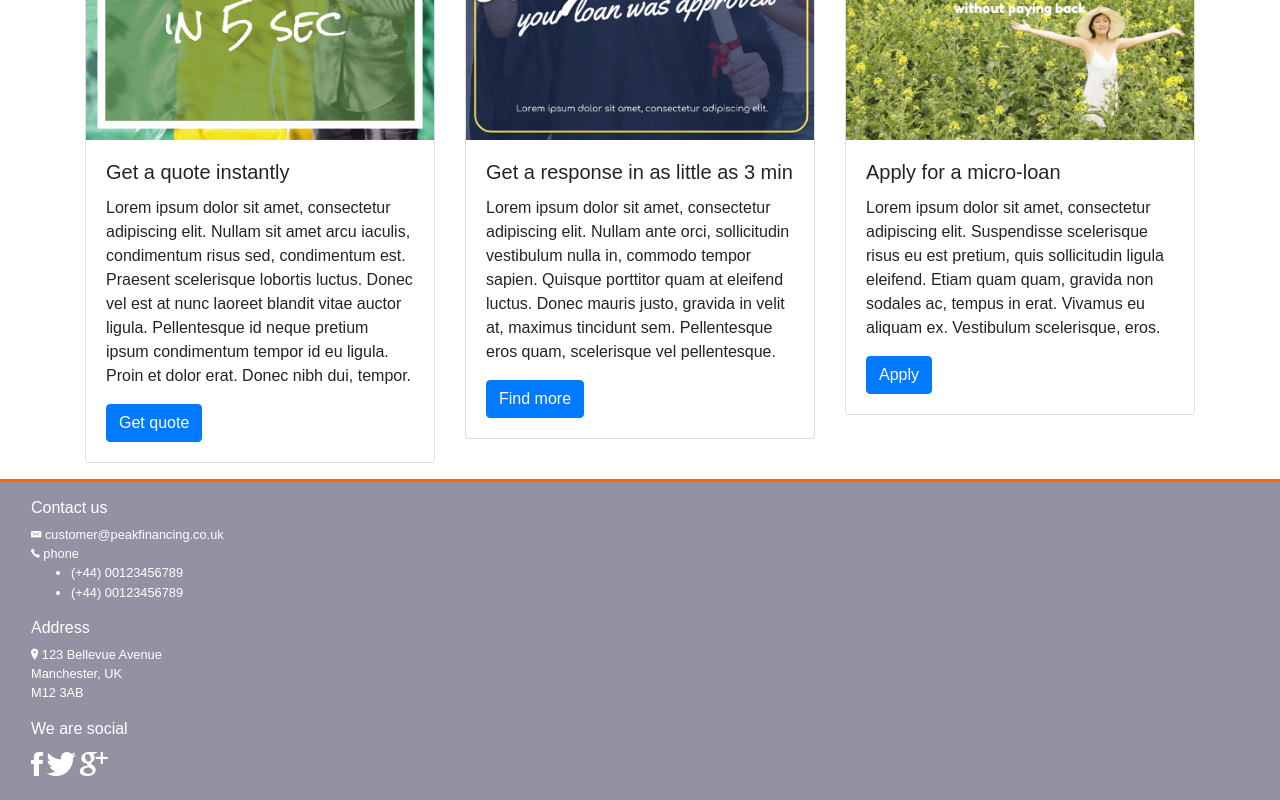
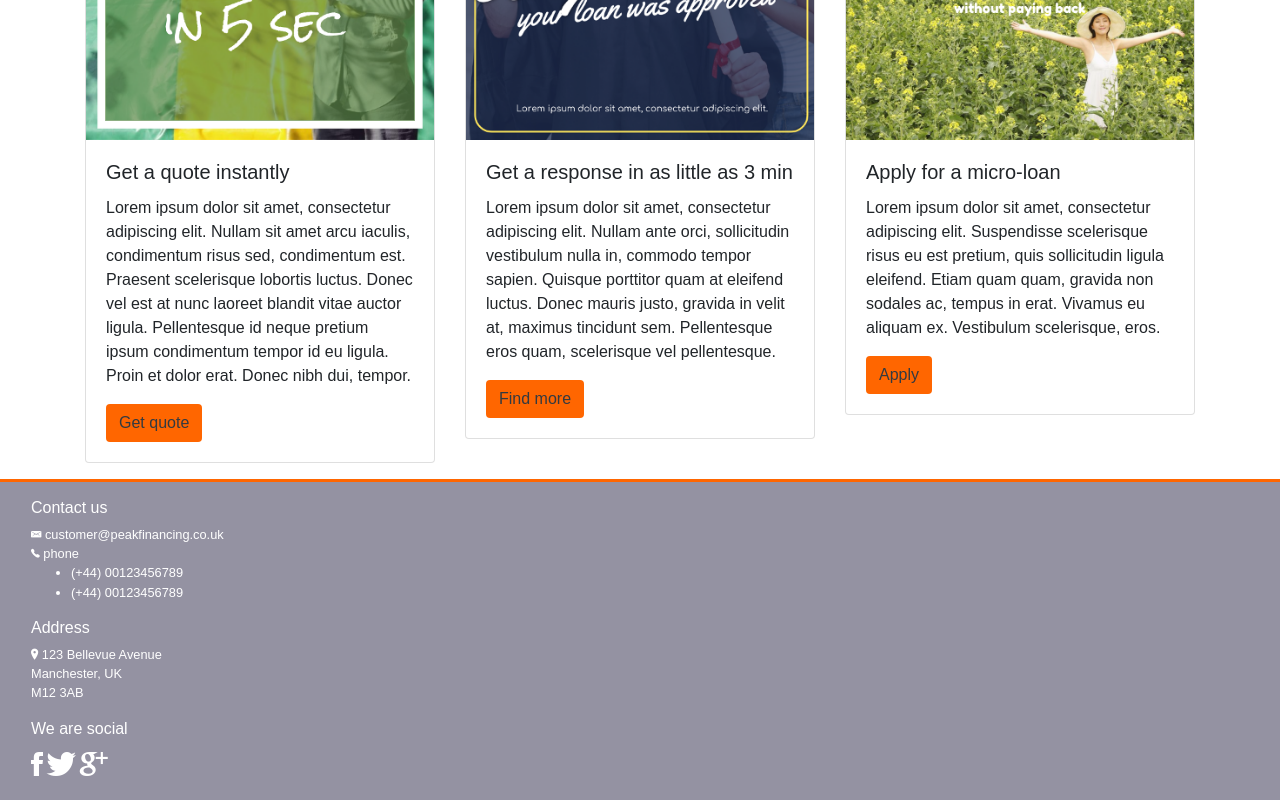
Before and after one commit to mihaitaivli/microfinancingApp, a React (Create React App) app in the folder frontend/: page / in a window 1280 px wide. Shown: the part 677-1477 px from the top of the page. Built offline with nearby package versions, Linux system fonts and the light colour scheme.

Commit message:
Save the amount and duration using sessionStorage

```diff
--- a/frontend/src/partials/Apply.js
+++ b/frontend/src/partials/Apply.js
@@ -28,11 +28,13 @@ class Apply extends Component{
     })
     .then(response => response.json())
     .then(admitted => {
+      sessionStorage.setItem('amount', amount);
+      sessionStorage.setItem('duration', duration);
       this.setState({
         amount: '',
         duration: '',
         isEligible: admitted.isEligible
-      })
+      });
     })
   }
 
@@ -41,7 +43,7 @@ class Apply extends Component{
       <div>
         <Filler />
         <div className="container">
-          <IsEligible isEligible={this.state.isEligible}/>
+          <IsEligible isEligible={this.state.isEligible} />
           <form>
             <div className="form-group">
               <label for="amount">How much you need</label>
--- a/frontend/src/partials/FrontPageSection.js
+++ b/frontend/src/partials/FrontPageSection.js
@@ -11,7 +11,7 @@ const FrontPageSection = () => {
             <div className="card-body">
               <h5 className="card-title">Get a quote instantly</h5>
               <p className="card-text">Lorem ipsum dolor sit amet, consectetur adipiscing elit. Nullam sit amet arcu iaculis, condimentum risus sed, condimentum est. Praesent scelerisque lobortis luctus. Donec vel est at nunc laoreet blandit vitae auctor ligula. Pellentesque id neque pretium ipsum condimentum tempor id eu ligula. Proin et dolor erat. Donec nibh dui, tempor.</p>
-              <Link to="/apply" class="btn btn-primary">Get quote</Link>
+              <Link to="/apply" class="btn call-to-action text-dark">Get quote</Link>
             </div>
           </div>
         </div>
@@ -21,7 +21,7 @@ const FrontPageSection = () => {
             <div className="card-body">
               <h5 className="card-title">Get a response in as little as 3 min</h5>
               <p className="card-text">Lorem ipsum dolor sit amet, consectetur adipiscing elit. Nullam ante orci, sollicitudin vestibulum nulla in, commodo tempor sapien. Quisque porttitor quam at eleifend luctus. Donec mauris justo, gravida in velit at, maximus tincidunt sem. Pellentesque eros quam, scelerisque vel pellentesque.</p>
-              <Link to="/apply" class="btn btn-primary">Find more</Link>
+              <Link to="/apply" class="btn call-to-action text-dark">Find more</Link>
             </div>
           </div>
         </div>
@@ -31,7 +31,7 @@ const FrontPageSection = () => {
             <div className="card-body">
               <h5 className="card-title">Apply for a micro-loan</h5>
               <p className="card-text">Lorem ipsum dolor sit amet, consectetur adipiscing elit. Suspendisse scelerisque risus eu est pretium, quis sollicitudin ligula eleifend. Etiam quam quam, gravida non sodales ac, tempus in erat. Vivamus eu aliquam ex. Vestibulum scelerisque, eros.</p>
-              <Link to="/apply" class="btn btn-primary">Apply</Link>
+              <Link to="/apply" class="btn call-to-action text-dark">Apply</Link>
             </div>
           </div>
         </div>
--- a/frontend/src/partials/IsEligible.js
+++ b/frontend/src/partials/IsEligible.js
@@ -1,4 +1,5 @@
 import React from 'react';
+import { Link } from 'react-router-dom';
 
 const IsEligible = (props) => {
   return(
@@ -23,6 +24,7 @@ const Success = () => {
       <p>Congratulations!</p>
       <p>You will be redirected to</p>
       <p>the registration page</p>
+      <Link to='/registration' className="btn btn-success">Proceed</Link>
     </div>
   );
 }
--- a/frontend/src/partials/Main.js
+++ b/frontend/src/partials/Main.js
@@ -5,6 +5,7 @@ import Home from './Home';
 import Apply from './Apply';
 import Login from './Login';
 import Admin from './Admin';
+import Registration from './Registration';
 
 const Main = () => {
   return(
@@ -12,6 +13,7 @@ const Main = () => {
       <Switch>
         <Route exact path='/' component={Home} />
         <Route path='/apply' component={Apply} />
+        <Route path='/registration' component={Registration} />
         <Route path='/login' component={Login} />
         <Route path='/admin' component={Admin} />
       </Switch>
--- /dev/null
+++ b/frontend/src/partials/Registration.js
@@ -0,0 +1,15 @@
+import React, { Component } from 'react';
+
+class Registration extends Component{
+  render(){
+    let amount = sessionStorage.getItem('amount');
+    let duration = sessionStorage.getItem('duration');
+    return(
+      <div>
+        amount is {amount} and duration is {duration} months
+      </div>
+    );
+  }
+}
+
+export default Registration;
```
